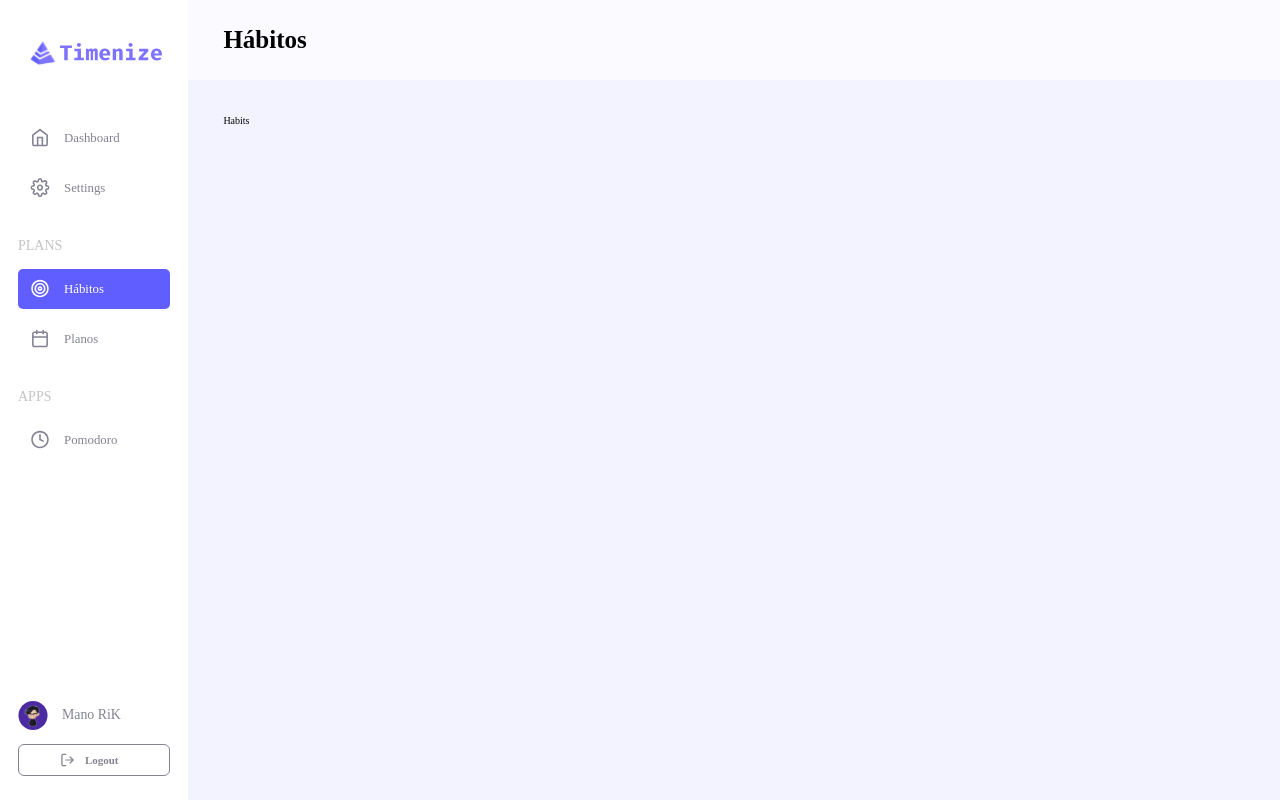
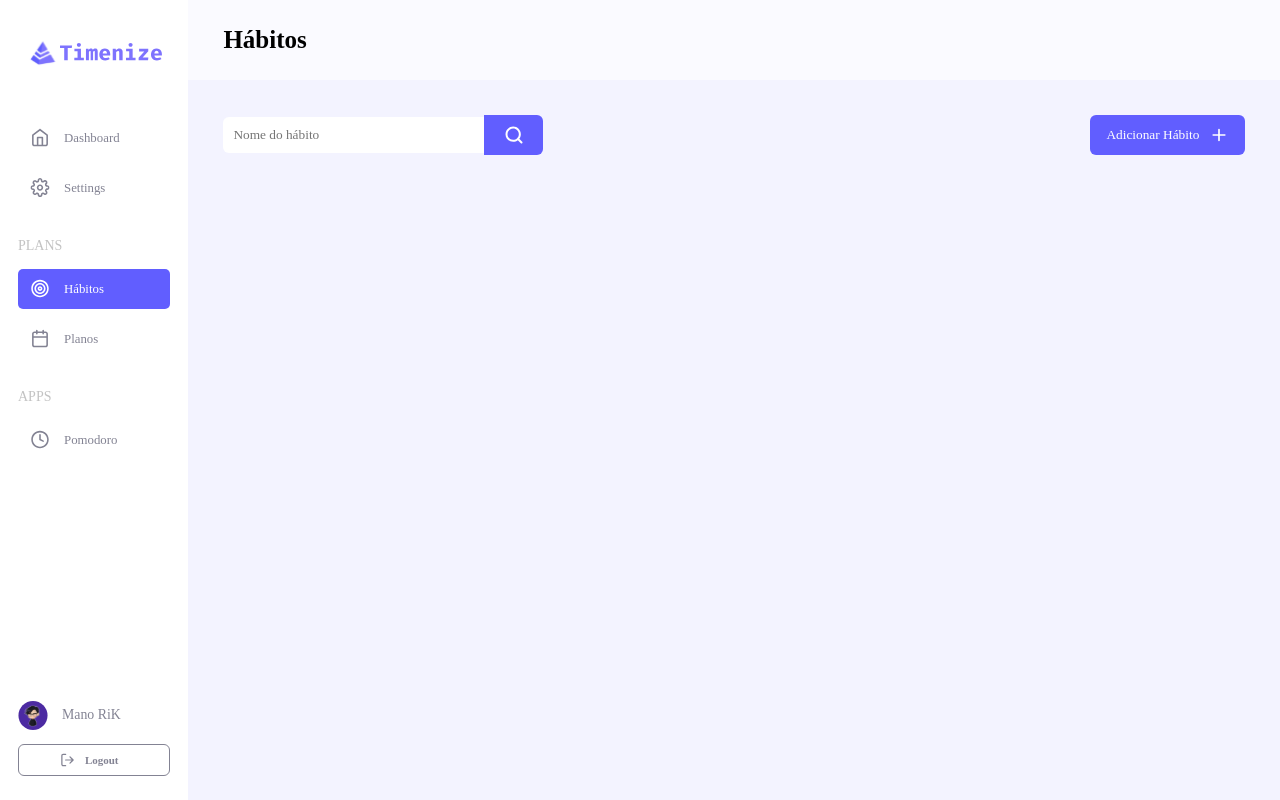
Before and after one commit to ricardokanashiro/Timenize, a Next.js app: page / in a window 1280 px wide. Both pictures are taken after a click on the button "Hábitos". Built offline with nearby package versions, Linux system fonts and the light colour scheme.

Commit message:
Actions Area component adicionado na pagina de hábitos

```diff
--- /dev/null
+++ b/css/screens/habitos/components/actions-area.css
@@ -0,0 +1,68 @@
+@import url("https://fonts.googleapis.com/css2?family=Karla:ital,wght@0,200..800;1,200..800&display=swap");
+.habitos__actions-area {
+  width: 100%;
+  display: flex;
+  justify-content: space-between;
+  align-items: stretch;
+}
+
+.habitos__search-area {
+  display: flex;
+  justify-content: center;
+  align-items: center;
+}
+.habitos__search-area .actions-area__search-button {
+  background-color: var(--buttons_bg);
+  font-size: 0;
+  height: 100%;
+  aspect-ratio: 1.5/1;
+  border-radius: 0 0.6rem 0.6rem 0;
+  cursor: pointer;
+}
+
+.habitos__input-wrapper {
+  padding: 1rem;
+  background-color: var(--cards_bg);
+  border-radius: 0.6rem 0 0 0.6rem;
+  width: 30rem;
+  display: flex;
+  justify-content: center;
+  align-items: center;
+  gap: 1rem;
+}
+.habitos__input-wrapper input {
+  background-color: transparent;
+  outline: none;
+  width: 100%;
+}
+.habitos__input-wrapper button {
+  background-color: transparent;
+  height: min-content;
+  font-size: 0;
+  cursor: pointer;
+}
+.habitos__input-wrapper button img {
+  height: 1.5rem;
+  width: 1.5rem;
+}
+
+.habitos__add-habito {
+  background-color: var(--buttons_bg);
+  border-radius: 0.6rem;
+  padding: 1rem 1.6rem;
+  cursor: pointer;
+  display: flex;
+  justify-content: center;
+  align-items: center;
+  gap: 1rem;
+}
+.habitos__add-habito span {
+  color: white;
+  font-weight: 500;
+}
+.habitos__add-habito img {
+  width: clamp(1.6rem, 1.2rem + 0.6vw, 2rem);
+  height: clamp(1.6rem, 1.2rem + 0.6vw, 2rem);
+}
+
+/*# sourceMappingURL=actions-area.css.map */
--- /dev/null
+++ b/css/screens/habitos/habitos.css
@@ -0,0 +1,3 @@
+
+
+/*# sourceMappingURL=habitos.css.map */
--- a/screens/Habits/Habits.jsx
+++ b/screens/Habits/Habits.jsx
@@ -1,9 +1,9 @@
-import React from 'react'
+import { ActionsArea } from "./components"
 
 const Habits = () => {
-  return (
-    <div>Habits</div>
-  )
+   return (
+      <ActionsArea />
+   )
 }
 
 export default Habits
--- /dev/null
+++ b/screens/Habits/components/ActionsArea.jsx
@@ -0,0 +1,52 @@
+import Image from "next/image"
+
+import { IconX, IconSearchWhite, IconPlusWhite } from "@/assets"
+
+import "@/css/screens/habitos/components/actions-area.css"
+import { useState } from "react"
+
+const ActionsArea = () => {
+
+   const [searchValue, setSearchValue] = useState("")
+
+   return (
+      <section className="habitos__actions-area">
+
+         <div className="habitos__search-area">
+
+            <div className="habitos__input-wrapper">
+
+               <input
+                  type="text"
+                  placeholder="Nome do hábito"
+                  onChange={(e) => setSearchValue(e.target.value)}
+                  value={searchValue}
+               />
+
+               {
+                  searchValue !== "" && (
+                     <button>
+                        <Image src={IconX} alt="ícone de apagar" />
+                     </button>
+                  )
+               }
+
+
+            </div>
+
+            <button className="actions-area__search-button">
+               <Image src={IconSearchWhite} alt="ícone de busca" />
+            </button>
+
+         </div>
+
+         <button className="habitos__add-habito">
+            <span>Adicionar Hábito</span>
+            <Image src={IconPlusWhite} alt="ícone de adicionar" />
+         </button>
+
+      </section>
+   )
+}
+
+export default ActionsArea
--- /dev/null
+++ b/screens/Habits/components/index.js
@@ -0,0 +1,3 @@
+import ActionsArea from "./ActionsArea"
+
+export { ActionsArea }
--- /dev/null
+++ b/scss/screens/habitos/components/actions-area.scss
@@ -0,0 +1,68 @@
+@use "../../../utils/" as *;
+
+.habitos__actions-area {
+   width: 100%;
+
+   @include flex(space-between, stretch);
+}
+
+.habitos__search-area {
+   @include flex(center, center);
+
+   .actions-area__search-button {
+      background-color: var(--buttons_bg);
+      font-size: 0;
+      height: 100%;
+      aspect-ratio: 1.5 / 1;
+      border-radius: 0 .6rem .6rem 0;
+      cursor: pointer;
+   }
+}
+
+.habitos__input-wrapper {
+   padding: 1rem;
+   background-color: var(--cards_bg);
+   border-radius: .6rem 0 0 .6rem;
+   width: 30rem;
+
+   @include flex(center, center);
+   gap: 1rem;
+
+   input {
+      background-color: transparent;
+      outline: none;
+      width: 100%;
+   }
+
+   button {
+      background-color: transparent;
+      height: min-content;
+      font-size: 0;
+      cursor: pointer;
+
+      img {
+         height: 1.5rem;
+         width: 1.5rem;
+      }
+   }
+}
+
+.habitos__add-habito {
+   background-color: var(--buttons_bg);
+   border-radius: .6rem;
+   padding: 1rem 1.6rem;
+   cursor: pointer;
+
+   @include flex(center, center);
+   gap: 1rem;
+
+   span {
+      color: white;
+      font-weight: 500;
+   }
+
+   img {
+      width: clamp(1.6rem, 1.2rem + 0.6vw, 2rem);
+      height: clamp(1.6rem, 1.2rem + 0.6vw, 2rem);
+   }
+}
```
Also changed, not shown: scss/screens/habitos/habitos.scss (added), 2 other files (tests, documents, lock files or other folders).
